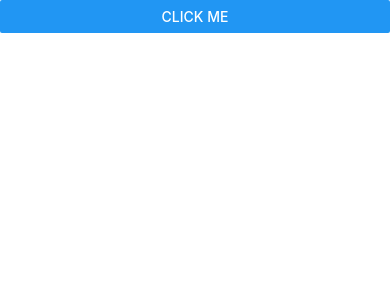
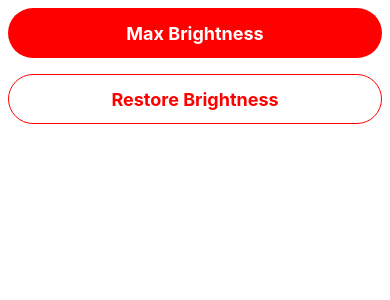
Before and after one commit to Bezaatay/ecom-main, a React Native app: screen / in a window 390 px wide. Shown: the top 300 px of the page. Built offline with nearby package versions, Linux system fonts and the light colour scheme.

Commit message:
brighness package coded and added

```diff
--- a/App.tsx
+++ b/App.tsx
@@ -2,20 +2,15 @@ import * as React from 'react';
 import AppNavigation from './src/navigation';
 import Loader from './src/components/loader/component';
 import { Button, NativeModules } from 'react-native';
+import AppModule from './src/module/appModule';
 
 export default function App() {
-
-  const { CalendarModule } = NativeModules;
-
-  const onPress = () => {
-    CalendarModule.createCalendarEvent('testName', 'testLocation');
-  };
 
   return (
     <>
       {/* <AppNavigation />
       <Loader /> */}
-      <Button title='Click Me' onPress={onPress} />
+      <AppModule />
     </>
   );
 }
--- /dev/null
+++ b/src/module/BrightnessModule.ts
@@ -0,0 +1,12 @@
+import { NativeModules } from 'react-native';
+
+interface BrightnessModuleInterface {
+    getBrightness: () => Promise<number>;
+    onChangeBrightness: (level: number) => Promise<string>;
+}
+
+const { BrightnessModule } = NativeModules as {
+    BrightnessModule: BrightnessModuleInterface;
+};
+
+export default BrightnessModule;
--- /dev/null
+++ b/src/module/appModule.tsx
@@ -0,0 +1,60 @@
+import React from 'react';
+import Button from '../components/button/button';
+import BrightnessModule from './BrightnessModule';
+
+const AppModule = () => {
+    var brightnessLevel: number;
+
+    function fetchBrightness() {
+        BrightnessModule.getBrightness()
+            .then((it: number) => {
+                brightnessLevel = it; // Parlaklık seviyesini kaydet
+                console.log(brightnessLevel);
+
+            })
+            .catch((error: any) => {
+                console.log(error);
+            });
+    }
+
+    function setMaxBrightness() {
+        fetchBrightness(); // Mevcut parlaklığı kaydet
+        BrightnessModule.onChangeBrightness(1)
+            .then((onSuccess: any) => {
+                console.log(onSuccess);
+            })
+            .catch((error: any) => {
+                console.log(error);
+            });
+    }
+
+    function handleChangeBrightness() {
+        console.log(brightnessLevel + 'saved brightness level');
+
+        BrightnessModule.onChangeBrightness(brightnessLevel)
+            .then((onSuccess: any) => {
+                console.log(onSuccess);
+            })
+            .catch((error: any) => {
+                console.log(error);
+            });
+    }
+
+    return (
+        <>
+            <Button
+                title="Max Brightness"
+                onPress={setMaxBrightness}
+                style={{ height: 50 }}
+            />
+            <Button
+                variant="outlined"
+                title="Restore Brightness"
+                onPress={handleChangeBrightness}
+                style={{ height: 50 }}
+            />
+        </>
+    );
+};
+
+export default AppModule;
```
Also changed, not shown: src/module/CalendarModule.ts (added, +16 -0 lines), src/module/ToastModule.ts (added, +15 -0 lines), 6 other files (tests, documents, lock files or other folders).
